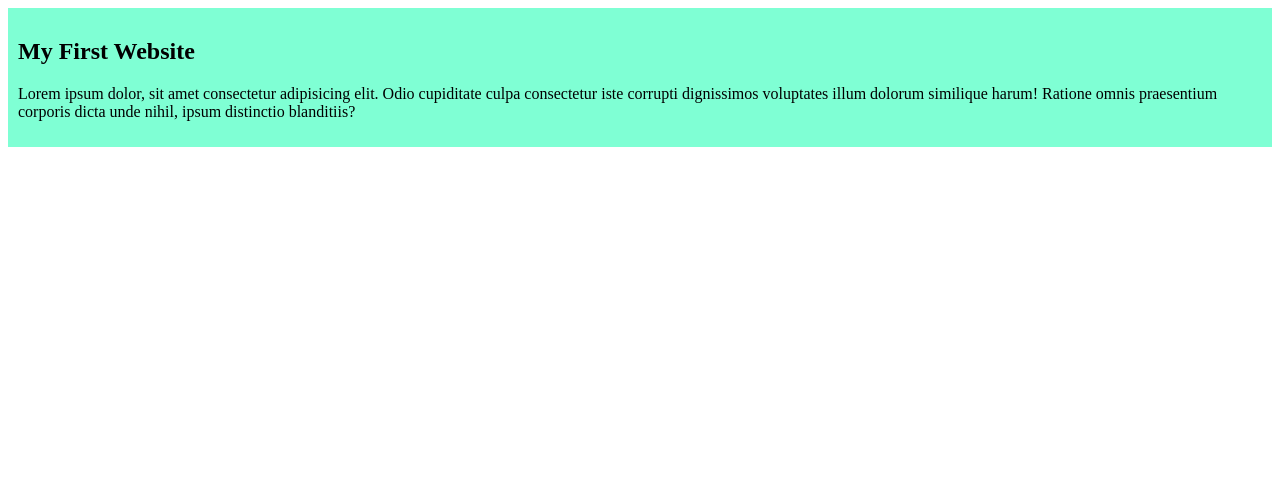
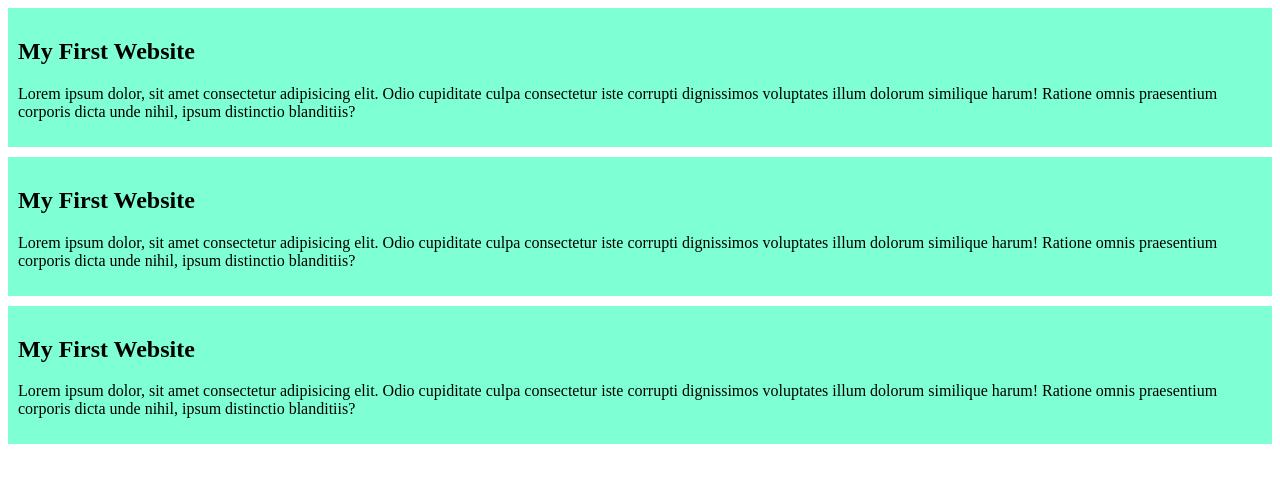
Before and after one commit to imran0249/my-simple-websites, a plain HTML site: page index.html in a window 1280 px wide. Drawn offline with Linux system fonts and the light colour scheme.

Commit message:
added the second and third blog

```diff
--- a/index.html
+++ b/index.html
@@ -11,5 +11,13 @@
         <h2>My First Website</h2>
         <p>Lorem ipsum dolor, sit amet consectetur adipisicing elit. Odio cupiditate culpa consectetur iste corrupti dignissimos voluptates illum dolorum similique harum! Ratione omnis praesentium corporis dicta unde nihil, ipsum distinctio blanditiis?</p>
     </div>
+    <div>
+        <h2>My First Website</h2>
+        <p>Lorem ipsum dolor, sit amet consectetur adipisicing elit. Odio cupiditate culpa consectetur iste corrupti dignissimos voluptates illum dolorum similique harum! Ratione omnis praesentium corporis dicta unde nihil, ipsum distinctio blanditiis?</p>
+    </div>
+    <div>
+        <h2>My First Website</h2>
+        <p>Lorem ipsum dolor, sit amet consectetur adipisicing elit. Odio cupiditate culpa consectetur iste corrupti dignissimos voluptates illum dolorum similique harum! Ratione omnis praesentium corporis dicta unde nihil, ipsum distinctio blanditiis?</p>
+    </div>
 </body>
 </html>
--- a/styles/blog.css
+++ b/styles/blog.css
@@ -1,4 +1,5 @@
 div{
     background-color: aquamarine;
     padding: 10px;
+    margin-bottom: 10px;
 }
```
